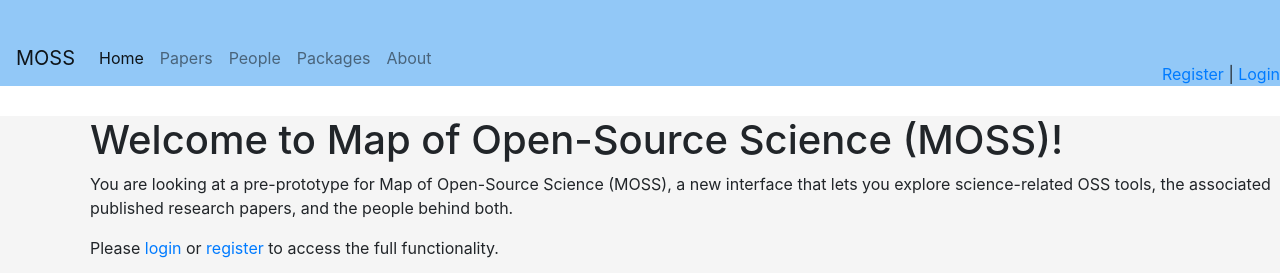
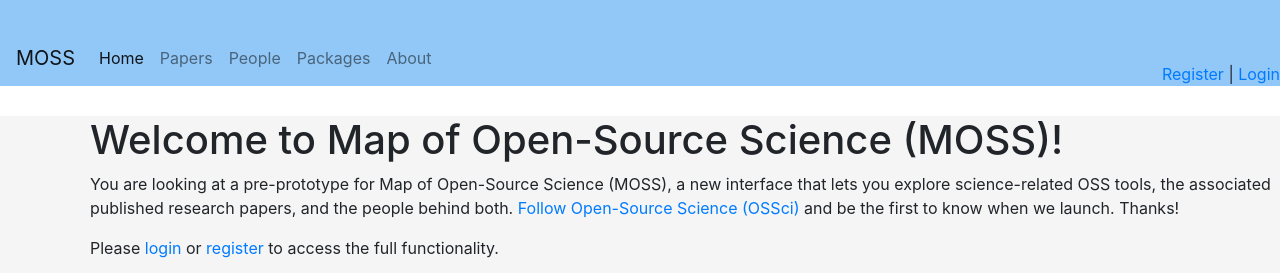
Before and after one commit to planspark/ossci-kate, a Flask app: page / in a window 1280 px wide. Shown: the top 273 px of the page. Run offline with Flask 3, Linux system fonts and the light colour scheme; data that the repository does not hold is empty; some libraries are stand-ins or nearby versions.

Commit message:
make various copy changes

```diff
--- a/templates/index.html
+++ b/templates/index.html
@@ -3,11 +3,10 @@
 {% block content %}
 <!-- BEGIN index.html -->
 <h1>Welcome to Map of Open-Source Science (MOSS)!</h1>
-<p>You are looking at a pre-prototype for Map of Open-Source Science (MOSS), a new interface that lets you explore science-related OSS tools, the associated published research papers, and the people behind both.</p>
+<p>You are looking at a pre-prototype for Map of Open-Source Science (MOSS), a new interface that lets you explore science-related OSS tools, the associated published research papers, and the people behind both. <a href="https://opensource.science/how-to-get-involved-in-ossci-be4f9d0b2c3d">Follow Open-Source Science (OSSci)</a> and be the first to know when we launch. Thanks!</p>
 {% if not current_user.is_authenticated %}
     <p>Please <a href="{{ url_for('login') }}">login</a> or <a href="{{ url_for('register') }}">register</a> to access the full functionality.</p>
 {% endif %}
-<p>Please <a href="https://opensource.science/how-to-get-involved-in-ossci-be4f9d0b2c3d">follow Open-Source Science (OSSci)</a> and be the first to know when we launch. Thanks!</p>
 
 <iframe src="https://embed.kumu.io/ca246ae85225bb79bd2453d9ae3772ea" width="100%" height="480" frameborder="0"></iframe>
 
```
